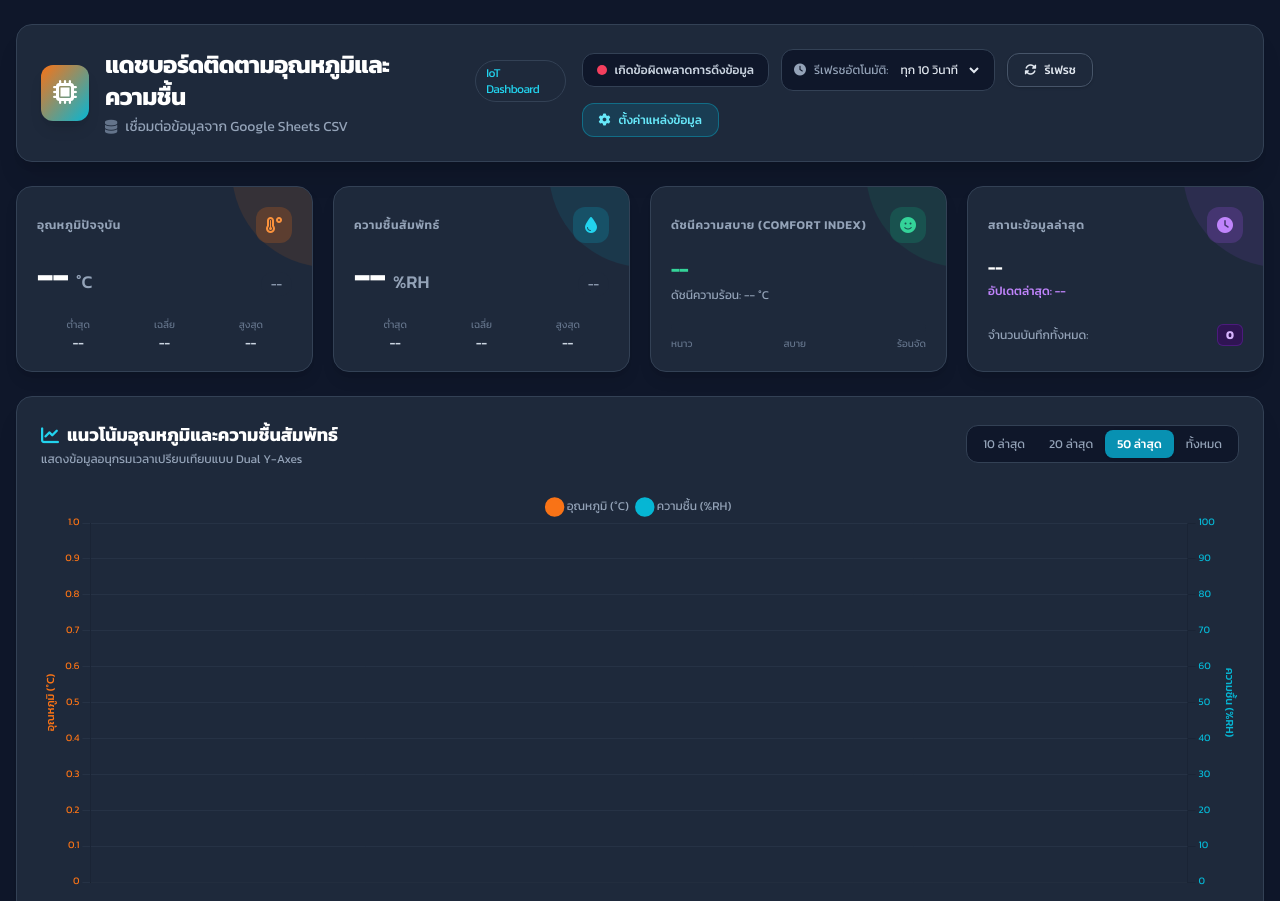
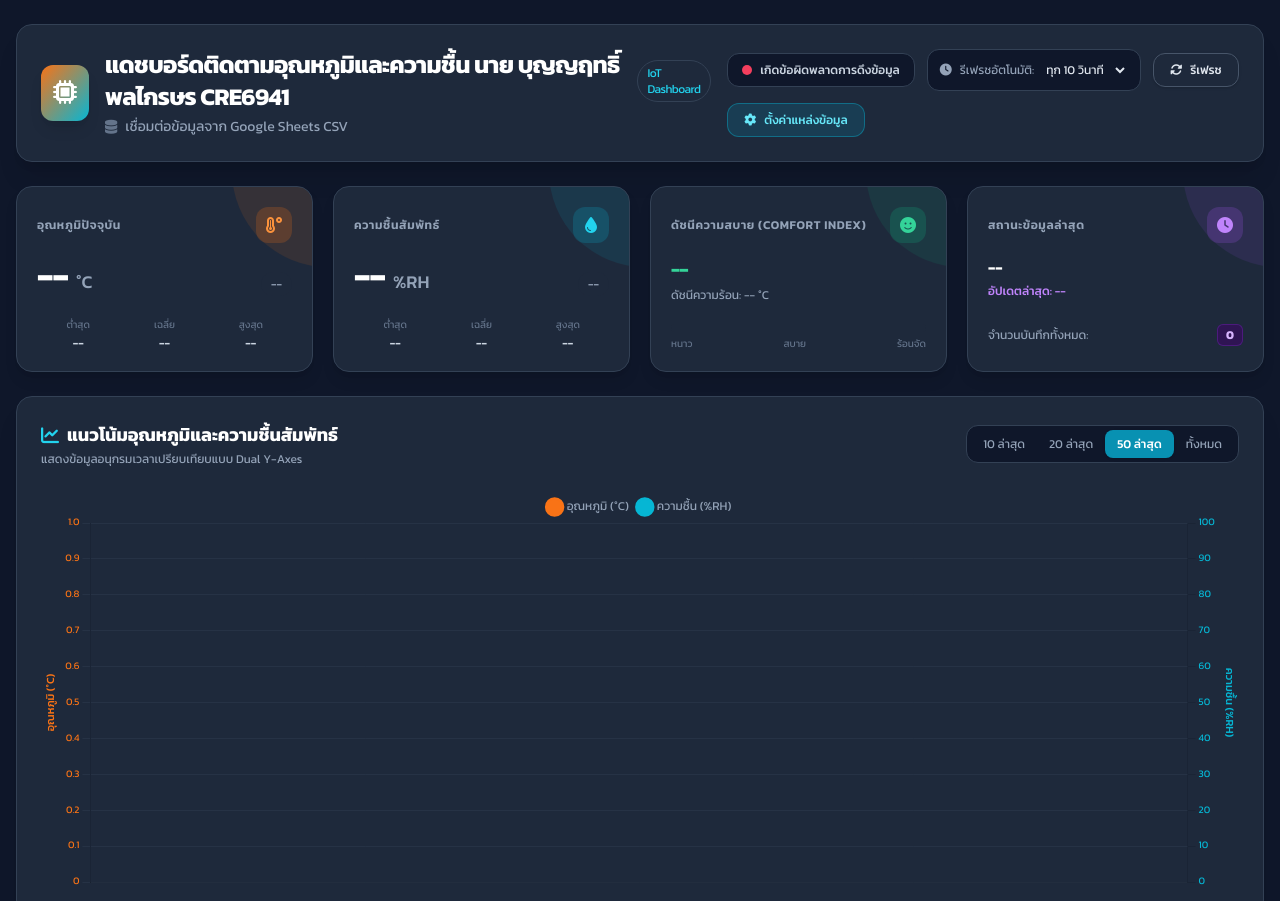
Before and after one commit to ZsaI9/-CE6941, a plain HTML site: page index.html in a window 1280 px wide. Shown: the top 901 px of the page. Drawn offline with nearby package versions, Linux system fonts and the light colour scheme; no server answers.

Commit message:
Update index.html

```diff
--- a/index.html
+++ b/index.html
@@ -89,7 +89,7 @@
                     </div>
                     <div>
                         <h1 class="text-xl md:text-2xl font-bold tracking-tight text-white flex items-center gap-2">
-                            แดชบอร์ดติดตามอุณหภูมิและความชื้น
+                            แดชบอร์ดติดตามอุณหภูมิและความชื้น นาย บุญญฤทธิ์ พลไกรษร CRE6941
                             <span class="text-xs font-normal px-2.5 py-1 bg-slate-800 border border-slate-700 text-cyan-400 rounded-full">IoT Dashboard</span>
                         </h1>
                         <p class="text-xs md:text-sm text-slate-400 mt-1 flex items-center gap-2">
```
